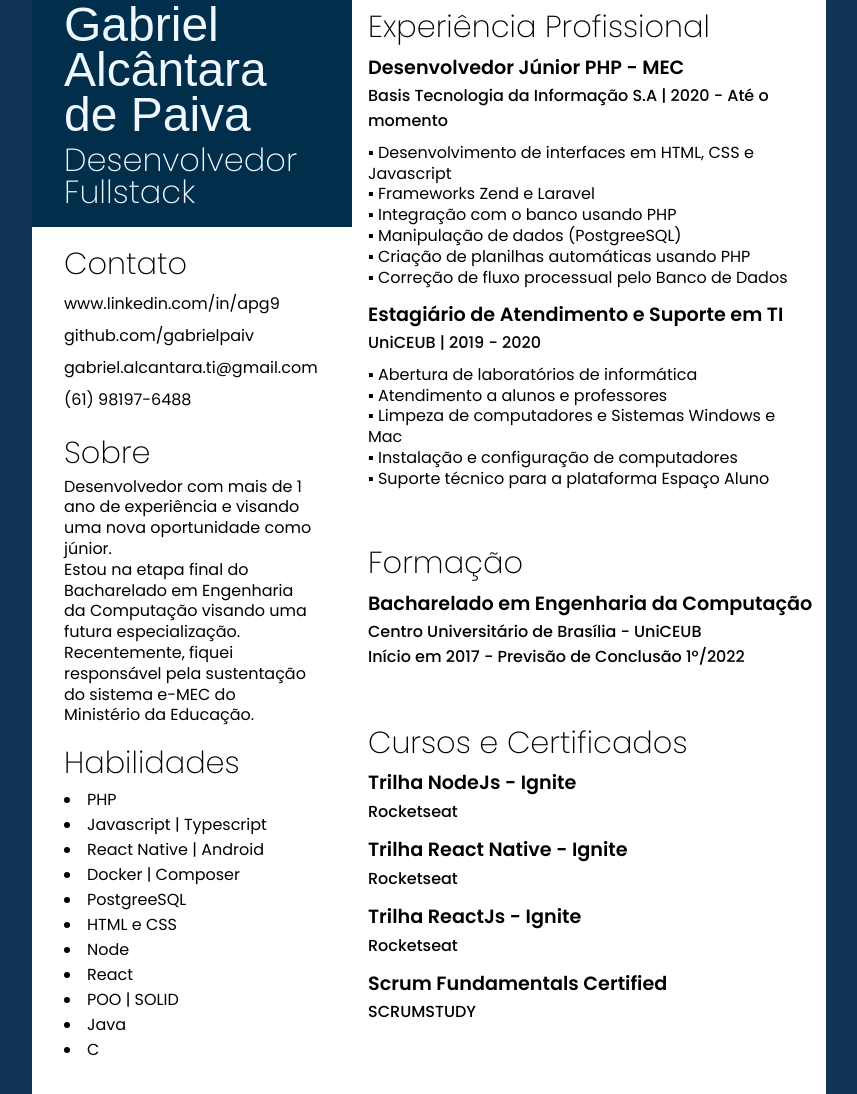
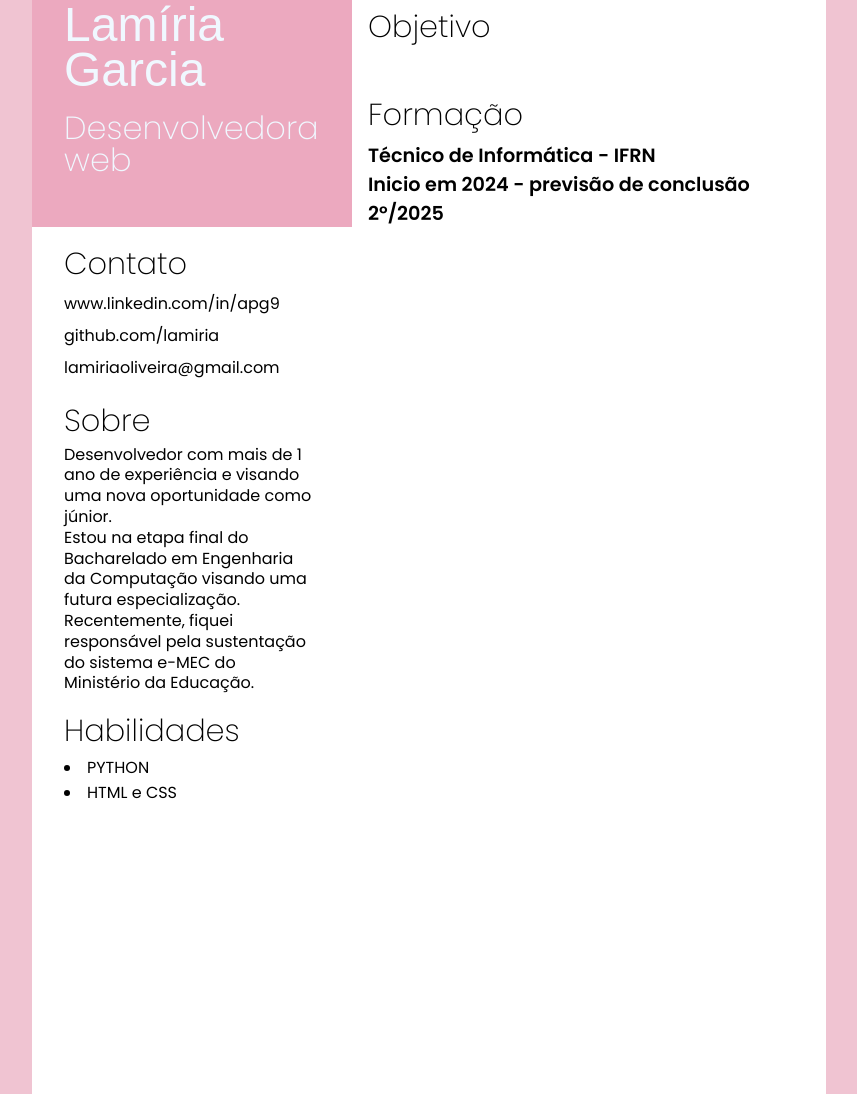
Before and after one commit to lamiria/curriculo, a plain HTML site: page index.html in a window 1280 px wide. Shown: the part 29-1123 px from the top of the page, without its empty margins (211-1068 px from the left). Drawn offline with Linux system fonts and the light colour scheme; a web font is replaced by a local one.

Commit message:
curriculo

```diff
--- a/csscurri.css
+++ b/csscurri.css
@@ -10,7 +10,7 @@
     }
 
     body {
-      background: #123456;
+      background: #f0c4d2;
       display: flex;
       justify-content: center;
     }
@@ -47,7 +47,7 @@
     }
 
     #name {
-      background: #012e4b;
+      background: #eca9bf;
       height: 12rem;
       padding: 2rem 0;
       color: #f0f8ff;
--- a/index.html
+++ b/index.html
@@ -21,11 +21,12 @@
       <div id="first">
         <section id="name">
           <h1 class="name">
-            Gabriel<br />
-            Alcântara<br />
-            de Paiva
+            Lamíria<br />
+            Garcia<br />
+
+
           </h1>
-          <h2 class="job">Desenvolvedor<br />Fullstack</h2>
+          <h2 class="job">Desenvolvedora<br />web</h2>
         </section>
 
         <section id="contato">
@@ -40,19 +41,13 @@
           </a>
           <a
             class="icon-github"
-            href="https://github.com/gabrielpaiv"
+            href="https://github.com/lamiria"
             target="blank"
           >
-            github.com/gabrielpaiv
+            github.com/lamiria
           </a>
-          <a class="icon-gmail" href="#"> gabriel.alcantara.ti@gmail.com </a>
-          <a
-            class="icon-whatsapp"
-            href="https://api.whatsapp.com/send?phone=5561981976488"
-            target="blank"
-          >
-            (61) 98197-6488
-          </a>
+          <a class="icon-gmail" href="#"> lamiriaoliveira@gmail.com </a>
+
         </section>
 
         <section id="about">
@@ -70,92 +65,30 @@
         <section id="skills">
           <h3>Habilidades</h3>
           <ul>
-            <li>PHP</li>
-            <li>Javascript | Typescript</li>
-            <li>React Native | Android</li>
-            <li>Docker | Composer</li>
-            <li>PostgreeSQL</li>
+            <li>PYTHON</li>
             <li>HTML e CSS</li>
-            <li>Node</li>
-            <li>React</li>
-            <li>POO | SOLID</li>
-            <li>Java</li>
-            <li>C</li>
+
           </ul>
         </section>
       </div>
       <div id="second">
         <section id="experiences">
-          <h3>Experiência Profissional</h3>
+          <h3>Objetivo</h3>
 
-          <div class="block">
-            <h4>Desenvolvedor Júnior PHP - MEC</h4>
-            <h5>Basis Tecnologia da Informação S.A | 2020 - Até o momento</h5>
-            <p>
-              ▪ Desenvolvimento de interfaces em HTML, CSS e Javascript<br />
-              ▪ Frameworks Zend e Laravel<br />
-              ▪ Integração com o banco usando PHP<br />
-              ▪ Manipulação de dados (PostgreeSQL)<br />
-              ▪ Criação de planilhas automáticas usando PHP<br />
-              ▪ Correção de fluxo processual pelo Banco de Dados
-            </p>
-          </div>
-          <div class="block">
-            <h4>Estagiário de Atendimento e Suporte em TI</h4>
-            <h5>UniCEUB | 2019 - 2020</h5>
-            <p>
-              ▪ Abertura de laboratórios de informática<br />
-              ▪ Atendimento a alunos e professores<br />
-              ▪ Limpeza de computadores e Sistemas Windows e Mac<br />
-              ▪ Instalação e configuração de computadores<br />
-              ▪ Suporte técnico para a plataforma Espaço Aluno
-            </p>
-          </div>
+
+
         </section>
 
         <section id="formation">
           <h3>Formação</h3>
           <div class="block">
-            <h4>Bacharelado em Engenharia da Computação</h4>
-            <h5>
-              Centro Universitário de Brasília - UniCEUB <br />
-              Início em 2017 - Previsão de Conclusão 1º/2022
-            </h5>
+            <h4>Técnico de Informática - IFRN<br />
+            Inicio em 2024 - previsão de conclusão 2º/2025</h4>
+
           </div>
         </section>
 
-        <section id="certificates">
-          <h3>Cursos e Certificados</h3>
-          <a class="block">
-            <h4>Trilha NodeJs - Ignite</h4>
-            <h5>Rocketseat</h5>
-          </a>
-          <a
-            class="block"
-            target="blank"
-            href="https://app.rocketseat.com.br/api/certificates/pdf/5584fe3a-99db-49f6-b233-f7e1cb848f11"
-          >
-            <h4>Trilha React Native - Ignite</h4>
-            <h5>Rocketseat</h5>
-          </a>
-          <a
-            class="block"
-            target="blank"
-            href="https://app.rocketseat.com.br/api/certificates/pdf/3082598b-fe6e-440a-9836-1827f5671265"
-          >
-            <h4>Trilha ReactJs - Ignite</h4>
-            <h5>Rocketseat</h5>
-          </a>
 
-          <a
-            href="https://www.scrumstudy.com/certification/verify?type=SFC&number=850977"
-            target="blank"
-            class="block"
-          >
-            <h4>Scrum Fundamentals Certified</h4>
-            <h5>SCRUMSTUDY</h5>
-          </a>
-        </section>
       </div>
     </div>
   </body>
```
